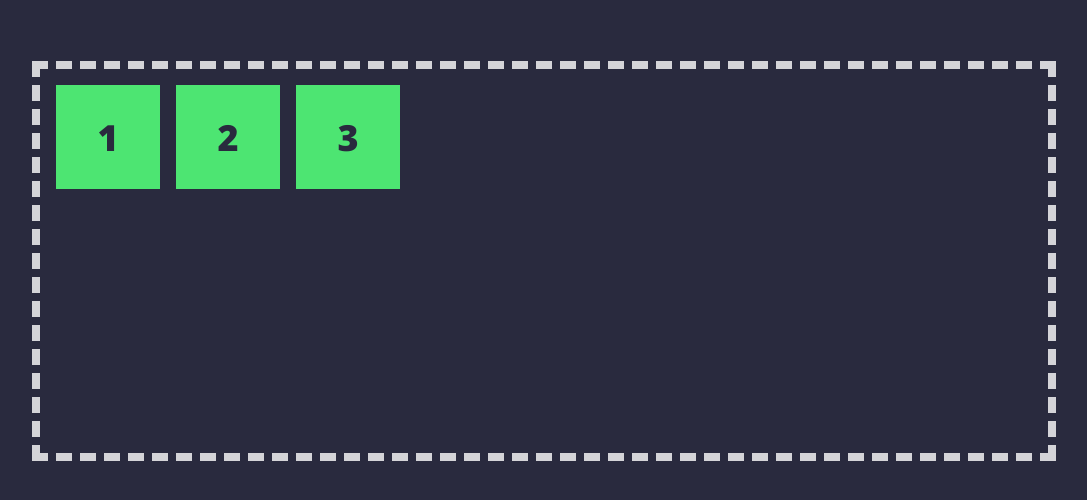
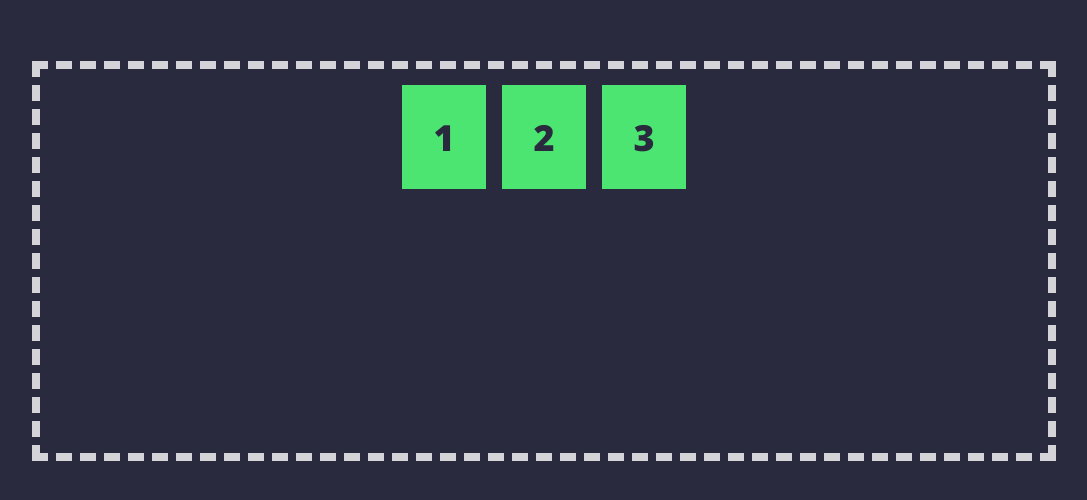
Before and after one commit to SchreibCode/css-flexbox-video, a plain HTML site: page index.html in a window 1280 px wide. Shown: the part 132-632 px from the top of the page, without its empty margins (96-1183 px from the left). Drawn offline with nearby package versions, Linux system fonts and the light colour scheme.

Commit message:
added img

```diff
--- a/beispiele/mittig.css
+++ b/beispiele/mittig.css
@@ -1,7 +1,16 @@
-div{
-    height:100vh;
+/*div{*/
+/*    height:100vh;*/
+/*    display: flex;*/
+/*    align-items: center;*/
+/*    justify-content: center;*/
+/*    color: white;*/
+/*}*/
+
+
+.container{
+    height: 100vh;
     display: flex;
+    justify-content: center;
     align-items: center;
-    justify-content: center;
     color: white;
 }
--- a/src/flexbox.css
+++ b/src/flexbox.css
@@ -11,7 +11,7 @@
 }
 
 .item{
-    width:120px;
+    width:200px;
     height:120px;
     color: var(--color-secondary);
     display: flex;
@@ -34,8 +34,22 @@
 
 .flex-container{
     display: flex;
+    flex-direction: row;
+    justify-content: center;
+    align-items: flex-start;
+    flex-wrap: wrap;
 }
 
 .flex-child{
+    /*flex-grow: 1;*/
+    flex-shrink: 0;
+    flex-basis: 100px;
+}
+
+.flex-child:first-child{
+    /*flex-grow: 1;*/
+}
+
+.flex-child:nth-child(2){
 
 }
```
Also changed, not shown: beispiele/feed.css (+17 -3 lines), beispiele/header.css (+22 -3 lines), beispiele/mittig.html (+1 -1 lines), img/css-flexbox.png (added), 1 other file.
